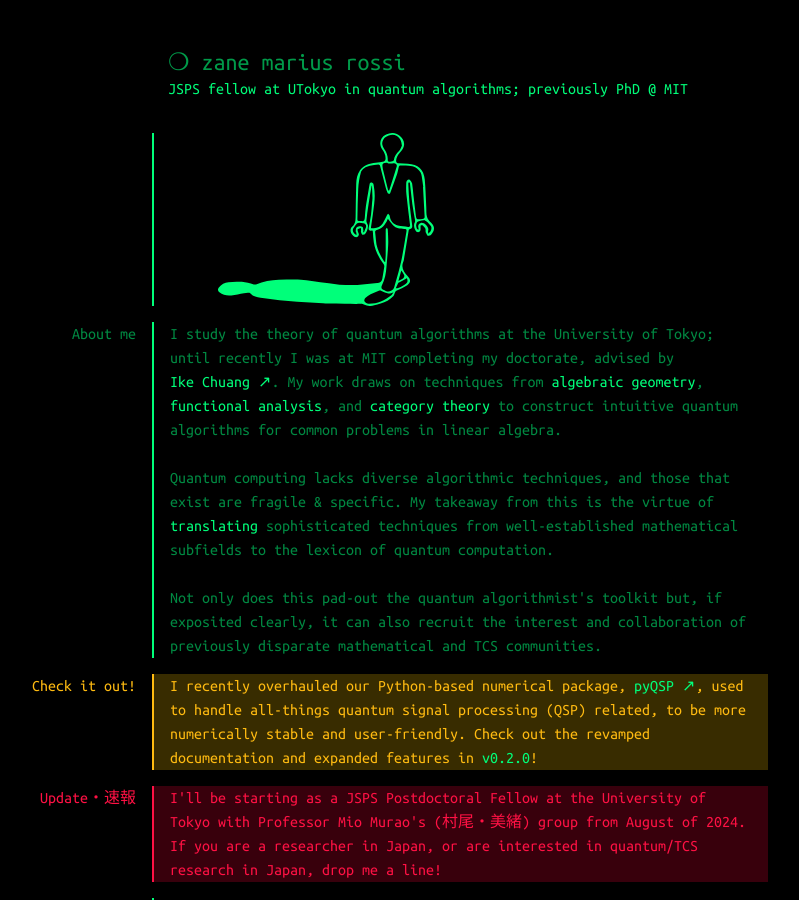
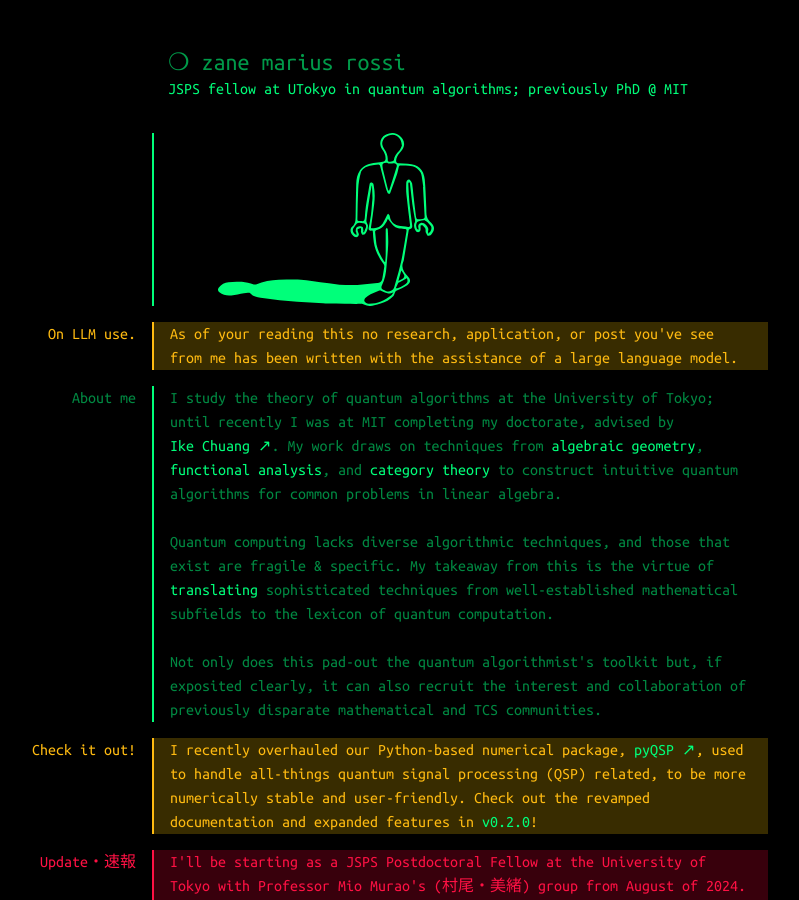
Before and after one commit to pedalferrous/pedalferrous.github.io, a Jekyll site: the page built from index.md, in a window 1280 px wide and 900 px high. Shown: the whole window, without its empty margins (312-1111 px from the left). Built offline with Jekyll 4.4.1, drawn with Linux system fonts in a browser that asks for light colours.

Commit message:
LLM advisory.

```diff
--- a/_layouts/home.html
+++ b/_layouts/home.html
@@ -81,6 +81,29 @@ layout: default
                 </div>
               </div>
             </div>
+          </div>
+
+          <!-- LLM advisory -->
+          <div class="row no-gutters">
+              <div class="col col-12 pt-3">
+                  <div class="code-box">
+                      <!-- Display for mobile -->
+                      <div class="d-md-none">
+                          <p class="post-mobile-tip">
+                              As of your reading this no research, application, or post you've see from me has been written with the assistance of a large language model.
+                          </p>
+                      </div>
+                      <!-- Display on larger devices -->
+                      <div class="d-none d-md-block">
+                          <p class="left-post-tip">
+                              On LLM use.
+                          </p>
+                          <p class="right-post-tip">
+                              As of your reading this no research, application, or post you've see from me has been written with the assistance of a large language model.
+                          </p>
+                      </div>
+                  </div>
+              </div>
           </div>
 
           <!-- overview and summary -->
```
Also changed, not shown: 2 other files.
